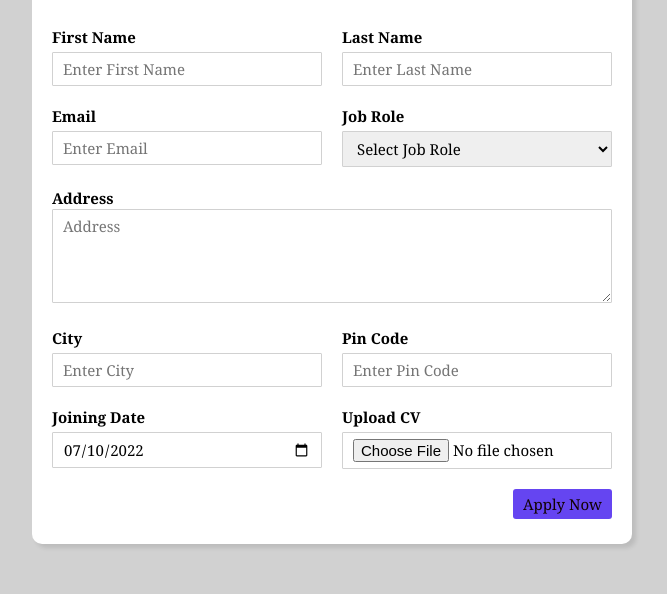
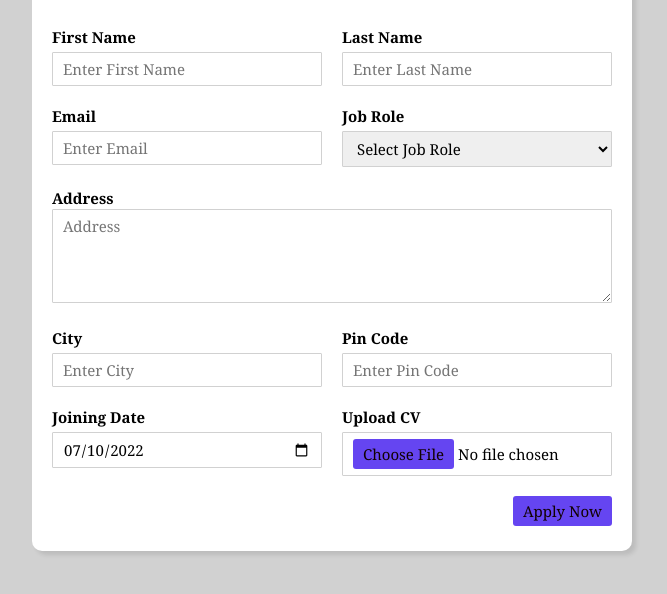
Before and after one commit to rafatfatima-qa/Job-Application-Project, a plain HTML site: page index.html in a window 1280 px wide. Shown: the part 86-680 px from the top of the page, without its empty margins (308-975 px from the left). Drawn offline with Linux system fonts and the light colour scheme.

Commit message:
choose file btn styling done

```diff
--- a/style.css
+++ b/style.css
@@ -97,3 +97,20 @@ button:hover{
         grid-column: 1 / span 1;
     }
 }
+
+::-webkit-file-upload-button{
+    font-family:Cambria, Cochin, Georgia, Times, 'Times New Roman', serif;
+    font-size: 15px;
+    background-color: rgb(101, 69, 241);
+    color:rgb(17, 1, 1);
+    border-radius: 3px;
+    border:none;
+    font-size: 15px;
+    padding: 5px 10px;
+}
+
+::-webkit-file-upload-button:hover{
+    background-color: rgb(157, 157, 228);
+    color: black;
+    cursor: pointer;
+}
```
